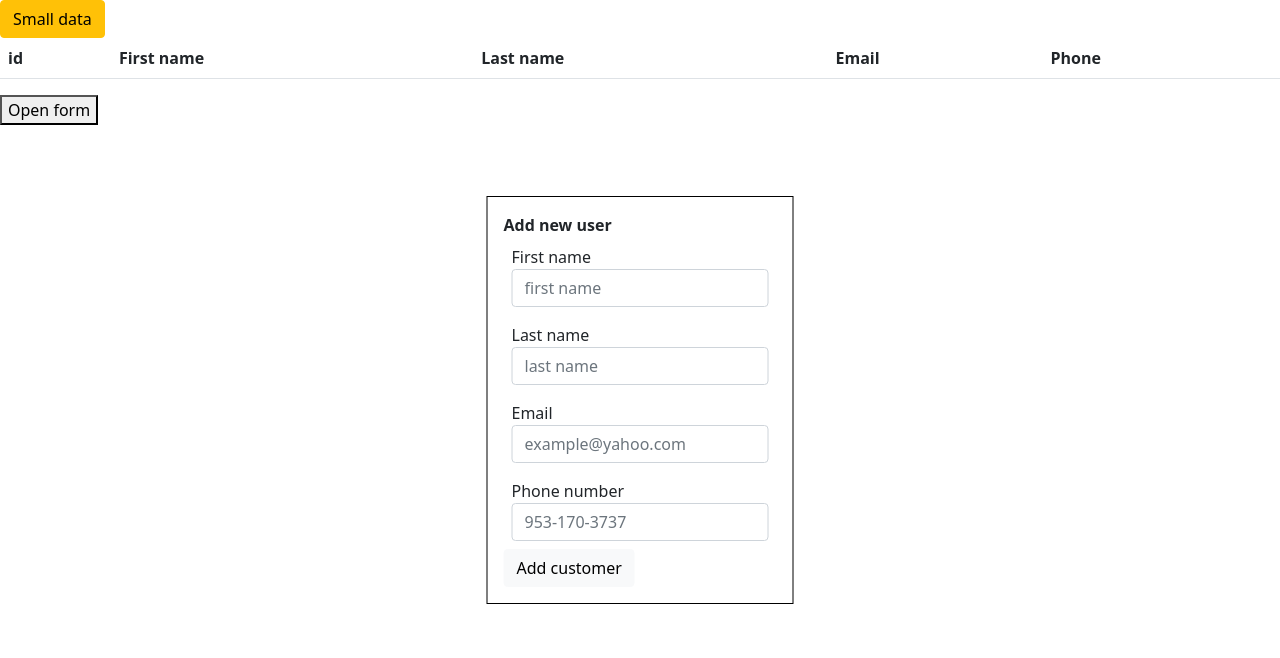
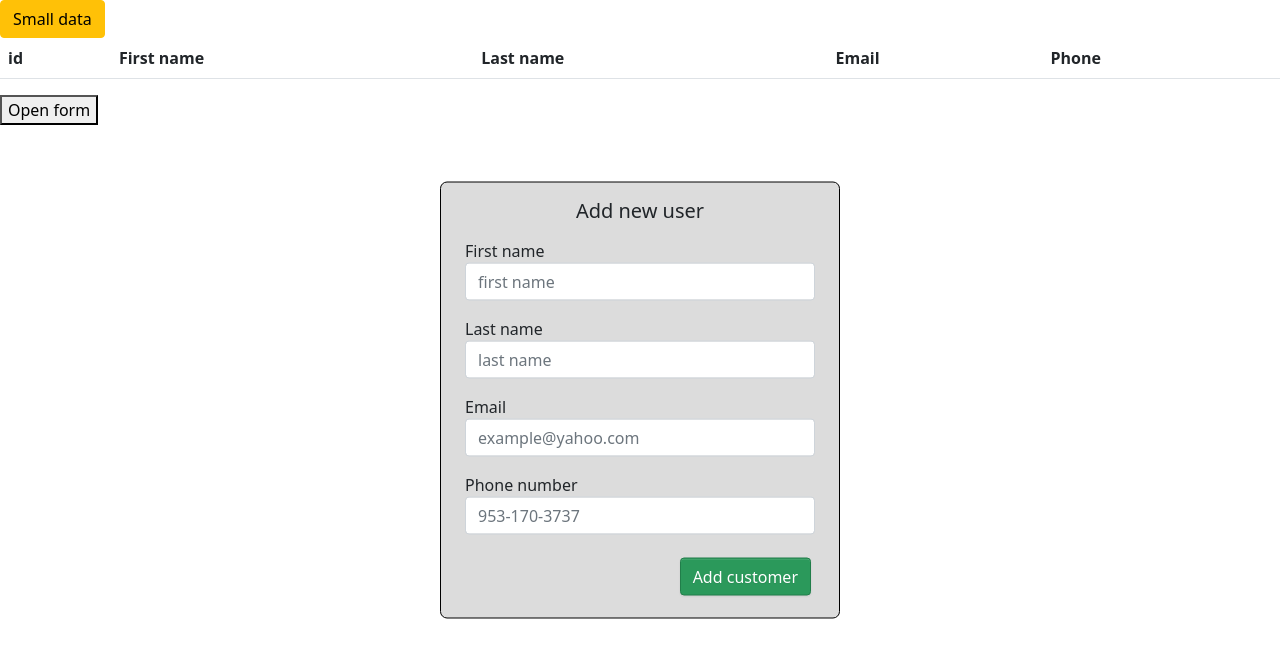
Before and after one commit to weltkind6/pet_project, a React (Create React App) app: page / in a window 1280 px wide. Both pictures are taken after a click on the button "Open form". Shown: the top 658 px of the page. Built offline with nearby package versions, Linux system fonts and the light colour scheme.

Commit message:
form button #1

```diff
--- a/src/Components/UsersForm/UsersForm.jsx
+++ b/src/Components/UsersForm/UsersForm.jsx
@@ -6,7 +6,7 @@ import FormItem from "./UsersItem/FormItem";
 const UsersForm = ({setAddNewUser, addNewUser, addFullUser}) => {
     return (
         <form className={classes.form}>
-                <strong>Add new user</strong>
+                <h5 className={classes.formTitle}>Add new user</h5>
             <FormItem
                 label={'First name'}
                 ph={'first name'}
@@ -34,7 +34,7 @@ const UsersForm = ({setAddNewUser, addNewUser, addFullUser}) => {
             <button
                 type='submit'
                 onClick={addFullUser}
-                className="btn btn-light">
+                className={classes.formBtn}>
                 Add customer
             </button>
         </form>
--- a/src/Components/UsersForm/UsersForm.module.css
+++ b/src/Components/UsersForm/UsersForm.module.css
@@ -1,12 +1,45 @@
 .form {
     border: 1px solid black;
-    max-width: 500px;
+    border-radius: 7px;
+    max-width: 400px;
+    width: 100%;
     position: absolute;
     top: 50%;
     left: 50%;
     transform: translate3d(-50%, -50%, 0);
     padding: 1em;
+    background-color: gainsboro;
 }
+
 .formItem {
     padding: .5em;
 }
+
+.formTitle {
+    text-align: center;
+}
+
+.btn-light {
+    font-size: 32px;
+}
+
+.formBtn {
+    color: #fff;
+    border: none;
+    outline: none;
+    padding: 6px 12px;
+    margin: 15px 12px 6px 12px;
+    float: right;
+    border-radius: 4px;
+    box-shadow: inset 0 1px 0 rgba(255, 255, 255, 0.2), 0 1px 2px rgba(0, 0, 0, 0.08);
+    text-shadow: 0 1px 1px rgba(0, 0, 0, 0.075);
+}
+
+.formBtn {
+    background-color: rgb(43, 153, 91);
+    border: 1px solid rgb(33, 126, 74);
+}
+
+.formBtn:hover {
+    background-color: rgb(75, 183, 141);
+}
```
